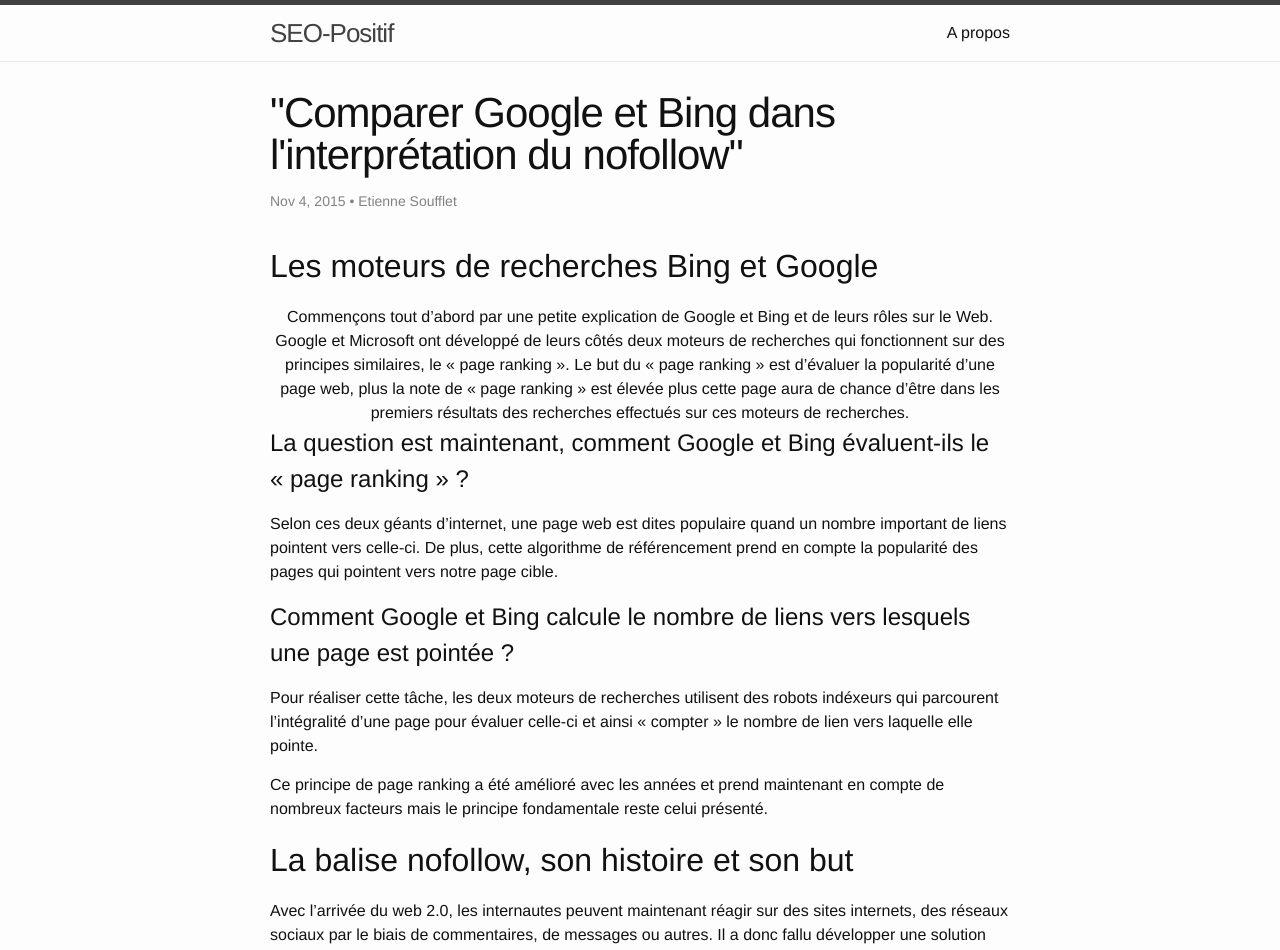
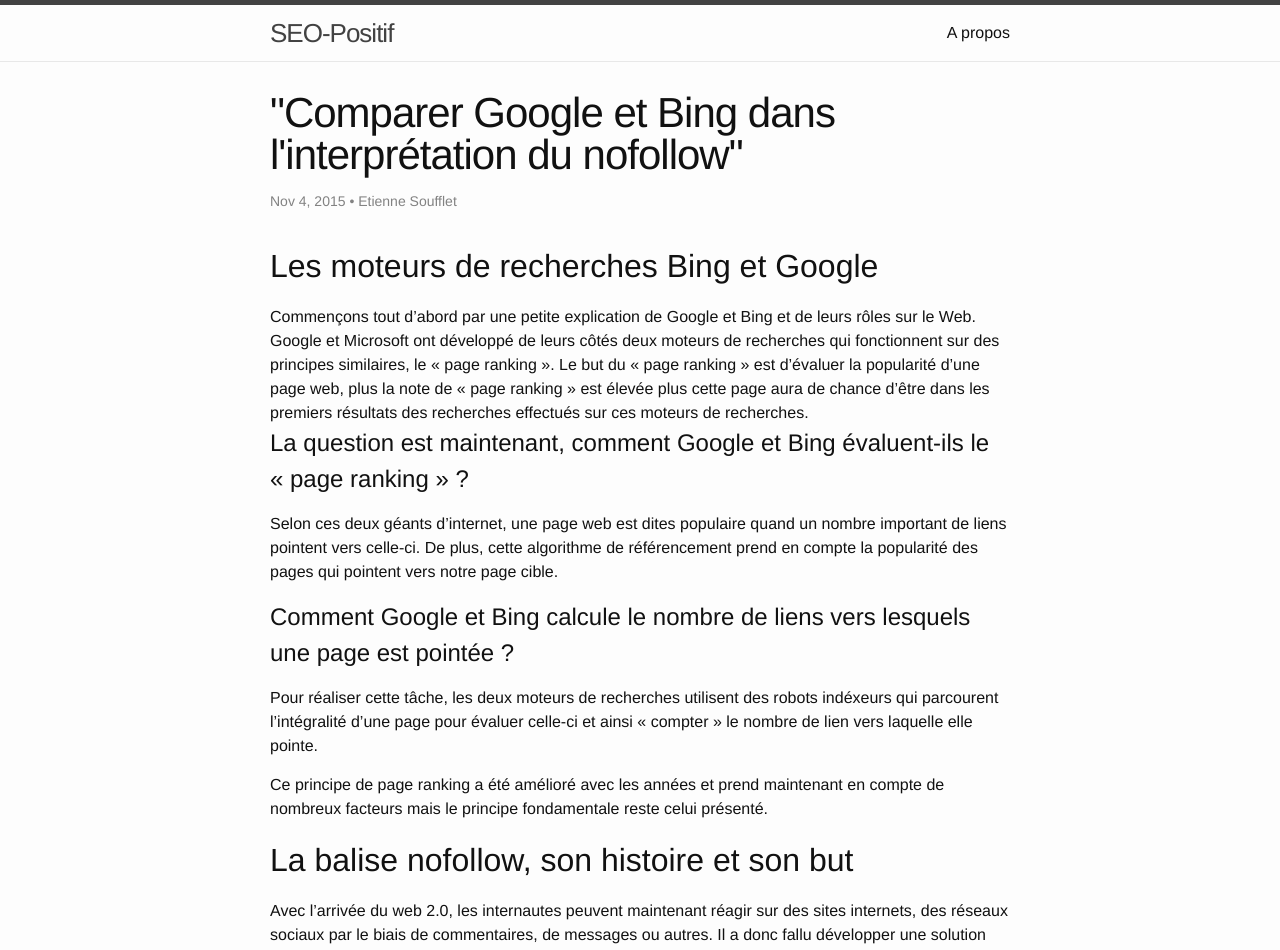
Before and after one commit to EtienneSOU/etiennesou.github.io, a Jekyll site: the page built from _posts/2015-11-04-Article1.markdown, in a window 1280 px wide. Shown: the top 950 px of the page. Built offline with Jekyll 4.4.1, drawn with Linux system fonts in a browser that asks for light colours.

```diff
--- a/_posts/2015-11-04-Article1.markdown
+++ b/_posts/2015-11-04-Article1.markdown
@@ -7,7 +7,7 @@ author: Etienne Soufflet
 ---
 ## Les moteurs de recherches Bing et Google
 
-<center>Commençons tout d’abord par une petite explication de Google et Bing et de leurs rôles sur le Web. Google et Microsoft ont développé de leurs côtés deux moteurs de recherches qui fonctionnent sur des principes similaires, le « page ranking ». Le but du « page ranking » est d’évaluer la popularité d’une page web, plus la note de « page ranking » est élevée plus cette page aura de chance d’être dans les premiers résultats des recherches effectués sur ces moteurs de recherches. </center>
+<justify>Commençons tout d’abord par une petite explication de Google et Bing et de leurs rôles sur le Web. Google et Microsoft ont développé de leurs côtés deux moteurs de recherches qui fonctionnent sur des principes similaires, le « page ranking ». Le but du « page ranking » est d’évaluer la popularité d’une page web, plus la note de « page ranking » est élevée plus cette page aura de chance d’être dans les premiers résultats des recherches effectués sur ces moteurs de recherches. </justify>
 
 # La question est maintenant, comment Google et Bing évaluent-ils le « page ranking » ?
 
```
